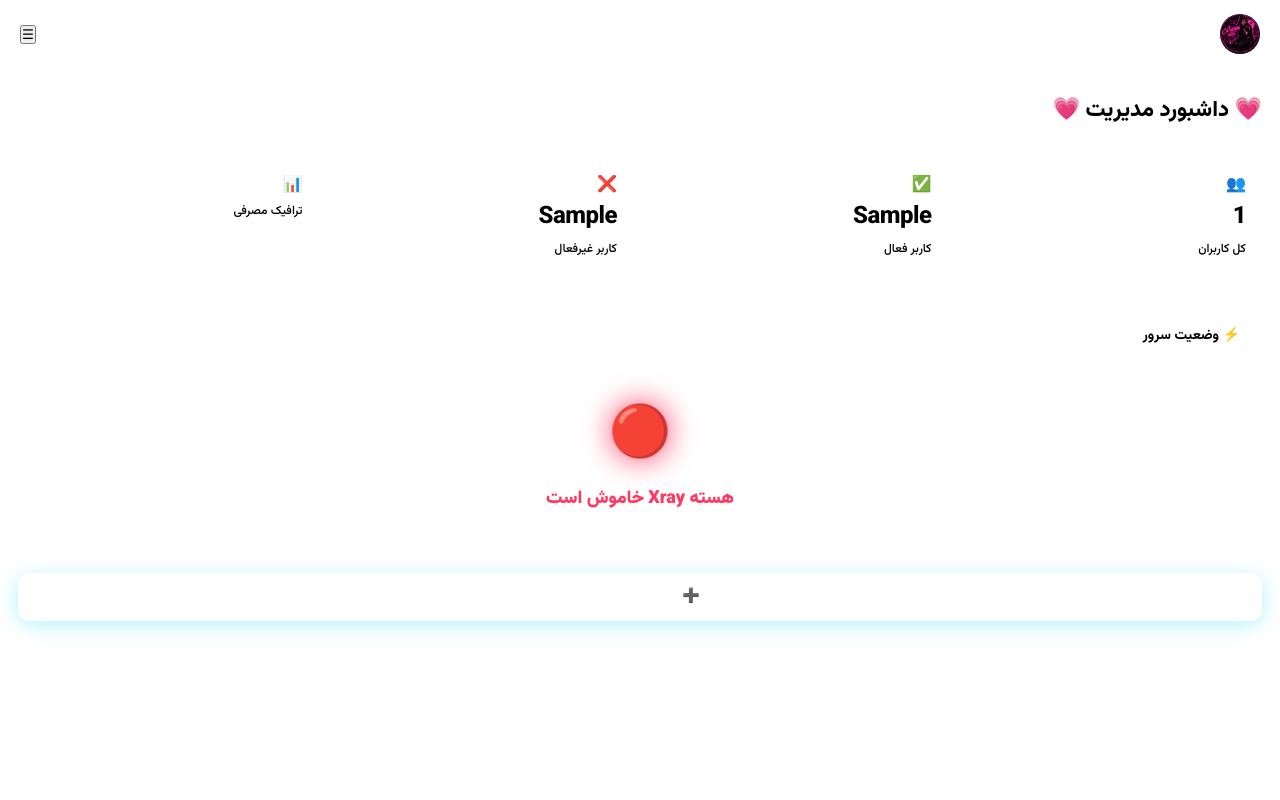
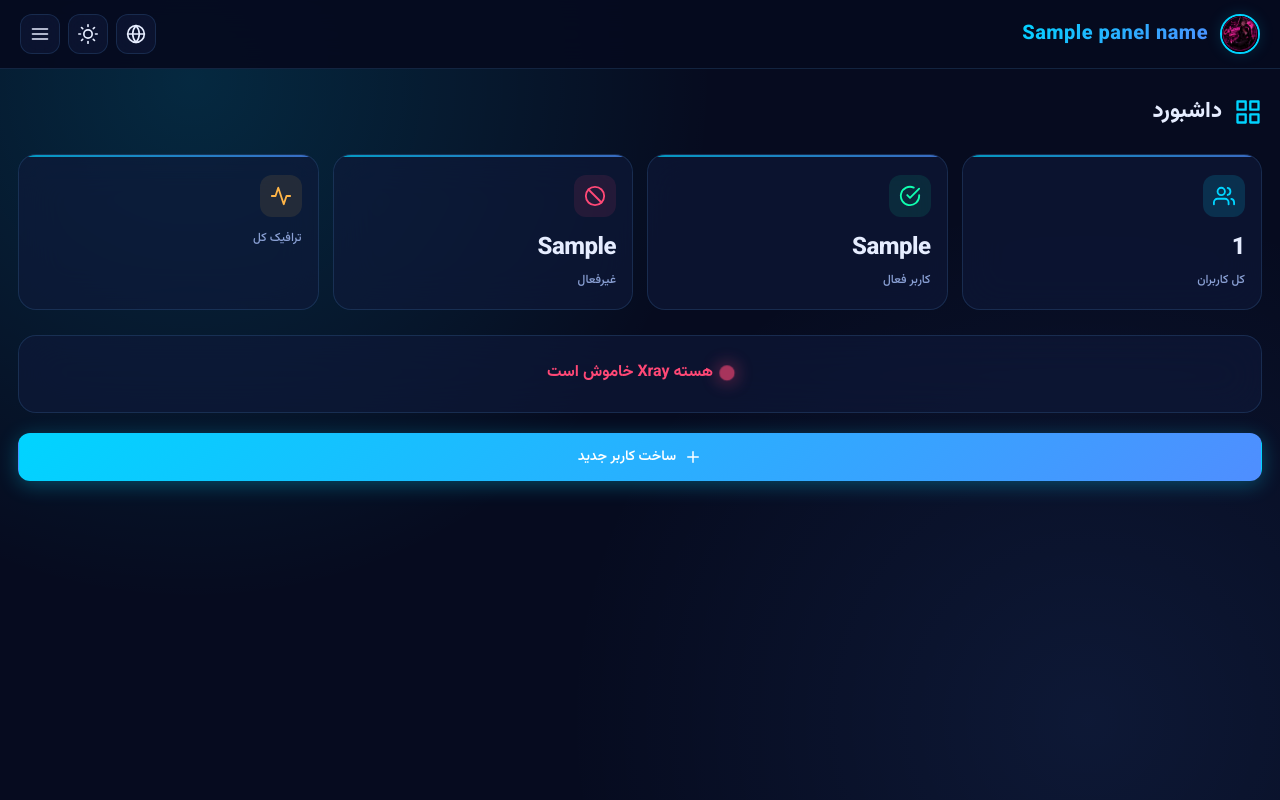
Before and after one commit to ajagdisxnshx/catwoman-panel, a FastAPI app: template templates/dashboard.html in a window 1280 px wide. Run offline with FastAPI, Linux system fonts and the light colour scheme; the template is opened without the code that fills it: most values are stand-ins (such as "Sample title", 1, 10 or a date in 2020); parts of the project's set-up code (start-up, migrations or seed data) failed here and were passed over.

Commit message:
Update dashboard.html

```diff
--- a/templates/dashboard.html
+++ b/templates/dashboard.html
@@ -1,79 +1,63 @@
-<!DOCTYPE html>
-<html lang="fa">
-<head>
-    <meta charset="UTF-8">
-    <meta name="viewport" content="width=device-width, initial-scale=1.0">
-    <title>داشبورد - {{ panel_name }}</title>
-    <link rel="stylesheet" href="/static/style.css">
-</head>
-<body>
-    <header class="header">
-        <div class="header-content">
-            <div class="brand-logo-wrap">
-                <img src="/static/logo.jpg" alt="CatWoman" class="panel-logo-img">
-                <span class="logo">CatWoman</span>
-            </div>
-            <button class="menu-btn" onclick="toggleMenu()">☰</button>
-        </div>
-    </header>
+{% extends "base.html" %}
+{% block title %}Dashboard - {{ panel_name }}{% endblock %}
+{% block content %}
 
-    <div class="overlay" onclick="toggleMenu()"></div>
-    <nav class="nav-menu">
-        <a href="/dashboard" class="nav-item active">📊 داشبورد</a>
-        <a href="/users" class="nav-item">👥 کاربران</a>
-        <a href="/users/add" class="nav-item">➕ ساخت کاربر</a>
-        <a href="/logout" class="nav-item">🚪 خروج</a>
-    </nav>
-
-    <div class="container">
-        <h1 class="page-title">💗 داشبورد مدیریت 💗</h1>
+<h1 class="page-title">
+    <svg viewBox="0 0 24 24" fill="none" stroke="currentColor" stroke-width="2" stroke-linecap="round" stroke-linejoin="round"><rect x="3" y="3" width="7" height="7"/><rect x="14" y="3" width="7" height="7"/><rect x="14" y="14" width="7" height="7"/><rect x="3" y="14" width="7" height="7"/></svg>
+    <span data-i18n="dashboard">داشبورد</span>
+</h1>
 
 <div class="stats-grid">
     <div class="stat-card">
-                <div class="stat-icon">👥</div>
+        <div class="stat-icon-wrap">
+            <svg viewBox="0 0 24 24" fill="none" stroke="currentColor" stroke-width="2" stroke-linecap="round" stroke-linejoin="round"><path d="M17 21v-2a4 4 0 0 0-4-4H5a4 4 0 0 0-4 4v2"/><circle cx="9" cy="7" r="4"/><path d="M23 21v-2a4 4 0 0 0-3-3.87"/><path d="M16 3.13a4 4 0 0 1 0 7.75"/></svg>
+        </div>
         <div class="stat-value">{{ stats.total_users }}</div>
-                <div class="stat-label">کل کاربران</div>
+        <div class="stat-label" data-i18n="total_users">کل کاربران</div>
     </div>
+
     <div class="stat-card">
-                <div class="stat-icon">✅</div>
+        <div class="stat-icon-wrap" style="color: var(--success); background: rgba(16,255,176,0.1);">
+            <svg viewBox="0 0 24 24" fill="none" stroke="currentColor" stroke-width="2" stroke-linecap="round" stroke-linejoin="round"><path d="M22 11.08V12a10 10 0 1 1-5.93-9.14"/><polyline points="22 4 12 14.01 9 11.01"/></svg>
+        </div>
         <div class="stat-value">{{ stats.active_users }}</div>
-                <div class="stat-label">کاربر فعال</div>
+        <div class="stat-label" data-i18n="active_users">کاربر فعال</div>
     </div>
+
     <div class="stat-card">
-                <div class="stat-icon">❌</div>
+        <div class="stat-icon-wrap" style="color: var(--danger); background: rgba(255,72,118,0.1);">
+            <svg viewBox="0 0 24 24" fill="none" stroke="currentColor" stroke-width="2" stroke-linecap="round" stroke-linejoin="round"><circle cx="12" cy="12" r="10"/><line x1="4.93" y1="4.93" x2="19.07" y2="19.07"/></svg>
+        </div>
         <div class="stat-value">{{ stats.disabled_users }}</div>
-                <div class="stat-label">کاربر غیرفعال</div>
+        <div class="stat-label" data-i18n="disabled_users">غیرفعال</div>
     </div>
+
     <div class="stat-card">
-                <div class="stat-icon">📊</div>
+        <div class="stat-icon-wrap" style="color: var(--warning); background: rgba(255,181,71,0.1);">
+            <svg viewBox="0 0 24 24" fill="none" stroke="currentColor" stroke-width="2" stroke-linecap="round" stroke-linejoin="round"><polyline points="22 12 18 12 15 21 9 3 6 12 2 12"/></svg>
+        </div>
         <div class="stat-value" style="font-size: 16px;">{{ format_bytes(stats.total_traffic) }}</div>
-                <div class="stat-label">ترافیک مصرفی</div>
+        <div class="stat-label" data-i18n="total_traffic">ترافیک کل</div>
     </div>
 </div>
 
-        <div class="form-section">
-            <div class="form-section-title">⚡ وضعیت سرور</div>
+<div class="server-status">
     {% if xray_status %}
-            <div style="text-align: center; padding: 20px;">
-                <div style="font-size: 50px; filter: drop-shadow(0 0 15px #00ff9d);">🟢</div>
-                <div style="color: #00ff9d; font-size: 18px; font-weight: 900; margin-top: 10px;">هسته Xray فعال است</div>
+        <div class="status-text">
+            <span class="status-dot on"></span>
+            <span style="color: var(--success);" data-i18n="server_online">هسته Xray فعال است</span>
         </div>
     {% else %}
-            <div style="text-align: center; padding: 20px;">
-                <div style="font-size: 50px; filter: drop-shadow(0 0 15px #ff3860);">🔴</div>
-                <div style="color: #ff3860; font-size: 18px; font-weight: 900; margin-top: 10px;">هسته Xray خاموش است</div>
+        <div class="status-text">
+            <span class="status-dot off"></span>
+            <span style="color: var(--danger);" data-i18n="server_offline">هسته Xray خاموش است</span>
         </div>
     {% endif %}
 </div>
 
-        <a href="/users/add" class="btn btn-primary btn-block">➕ ساخت کاربر جدید</a>
-    </div>
+<a href="/users/add" class="btn btn-primary btn-block">
+    <svg viewBox="0 0 24 24" fill="none" stroke="currentColor" stroke-width="2" stroke-linecap="round" stroke-linejoin="round"><line x1="12" y1="5" x2="12" y2="19"/><line x1="5" y1="12" x2="19" y2="12"/></svg>
+    <span data-i18n="new_user">ساخت کاربر جدید</span>
+</a>
 
-    <script>
-        function toggleMenu() {
-            document.querySelector('.nav-menu').classList.toggle('active');
-            document.querySelector('.overlay').classList.toggle('active');
-        }
-    </script>
-</body>
-</html>
+{% endblock %}
```
Lines whose indentation alone changed are shown as unchanged.
